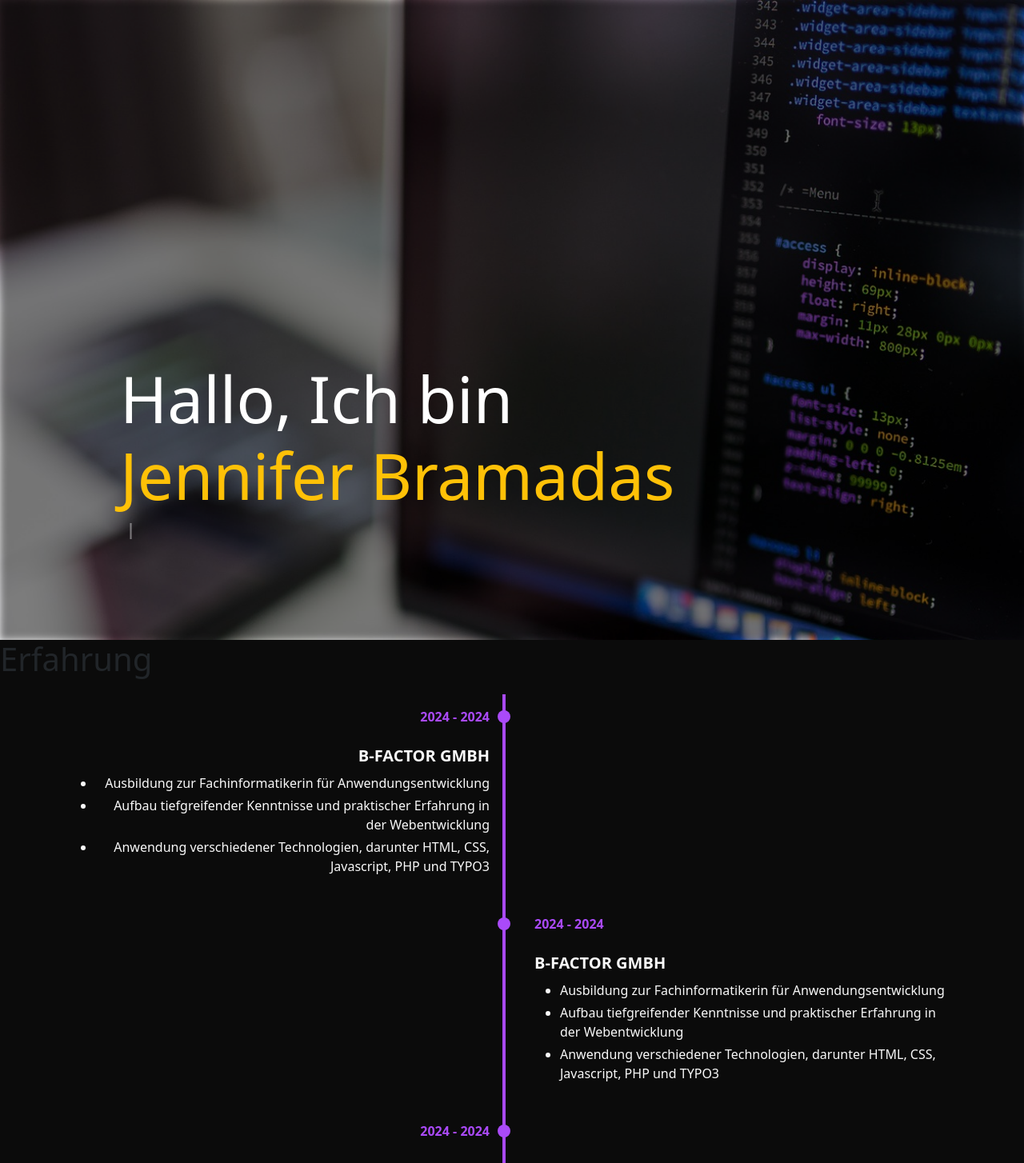
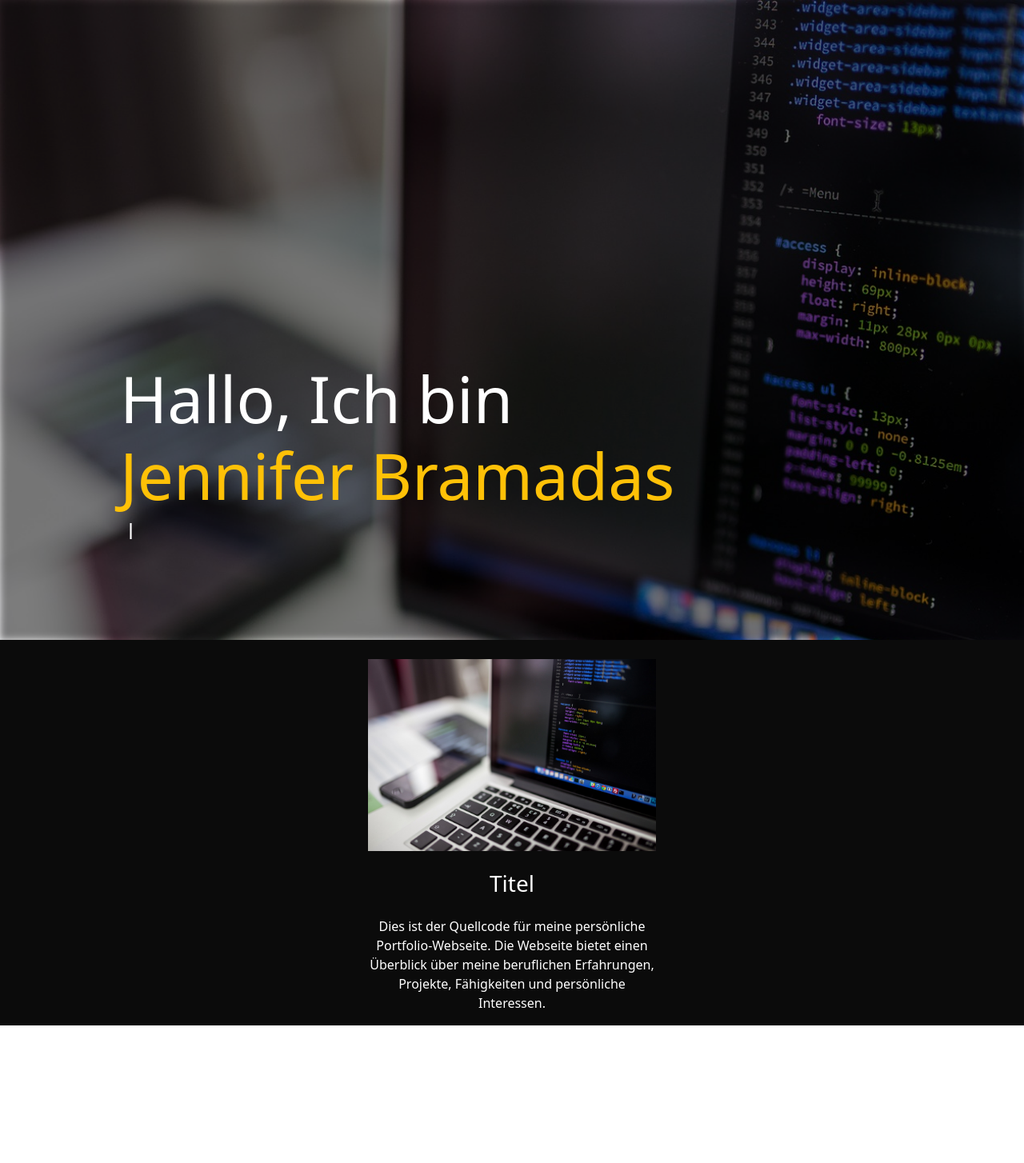
Before and after one commit to JennyWary/PortfolioVersion2, a React (Create React App) app: page / in a window 1280 px wide. Shown: the top 1454 px of the page at 80% size. After the commit the page ends 1282 px from the top, so only its background shows below. Built offline with nearby package versions, Linux system fonts and the light colour scheme.

Commit message:
Projekt + SmallParallax

```diff
--- a/src/App.js
+++ b/src/App.js
@@ -1,12 +1,16 @@
 import './App.css';
 import ParallaxComponent from "./components/ParallaxComponent";
 import Timeline from "./components/Zeitstrahl";
+import SmallParallax from "./components/SmallParallax";
+import ProjektItem from "./components/ProjektItem";
 
 function App() {
   return (
       <div>
         <ParallaxComponent />
-          <Timeline />
+      {/*    <Timeline />*/}
+      {/*<SmallParallax />*/}
+      <ProjektItem />
       </div>
 
   );
--- /dev/null
+++ b/src/components/ProjektItem.js
@@ -0,0 +1,24 @@
+import React from "react";
+import "./css/ProjektItem.css";
+import 'bootstrap/dist/css/bootstrap.min.css';
+
+export default function ProjektItem() {
+    return (
+        <div className="container mt-4 containerProjekt">
+            <div className="row text-center">
+
+                <div className="col-12">
+                    <img src="./image/laptop.jpg" alt="Code Beispiel" className="img-fluid" />
+                </div>
+
+                <div className="col-12 d-flex flex-column align-items-center justify-content-center">
+                    <h3 className="my-4 text-white">Titel</h3>
+                    <p className="text-white">
+                        Dies ist der Quellcode für meine persönliche Portfolio-Webseite. Die Webseite bietet einen
+                        Überblick über meine beruflichen Erfahrungen, Projekte, Fähigkeiten und persönliche Interessen.
+                    </p>
+                </div>
+            </div>
+        </div>
+    );
+}
--- /dev/null
+++ b/src/components/SmallParallax.js
@@ -0,0 +1,11 @@
+import { Parallax } from "react-parallax";
+import 'bootstrap/dist/css/bootstrap.min.css';
+import './css/SmallParallax.css';
+
+export default function SmallParallax() {
+    return (
+        <Parallax className="parallax-window" bgImage="./image/code.jpg" strength={500}>
+
+        </Parallax>
+    );
+}
--- /dev/null
+++ b/src/components/css/ProjektItem.css
@@ -0,0 +1,3 @@
+.containerProjekt{
+    width: 30%;
+}
--- /dev/null
+++ b/src/components/css/SmallParallax.css
@@ -0,0 +1,5 @@
+.parallax-window {
+    min-height: 30vh;
+    background: transparent;
+    /*position: relative;*/
+}
```
